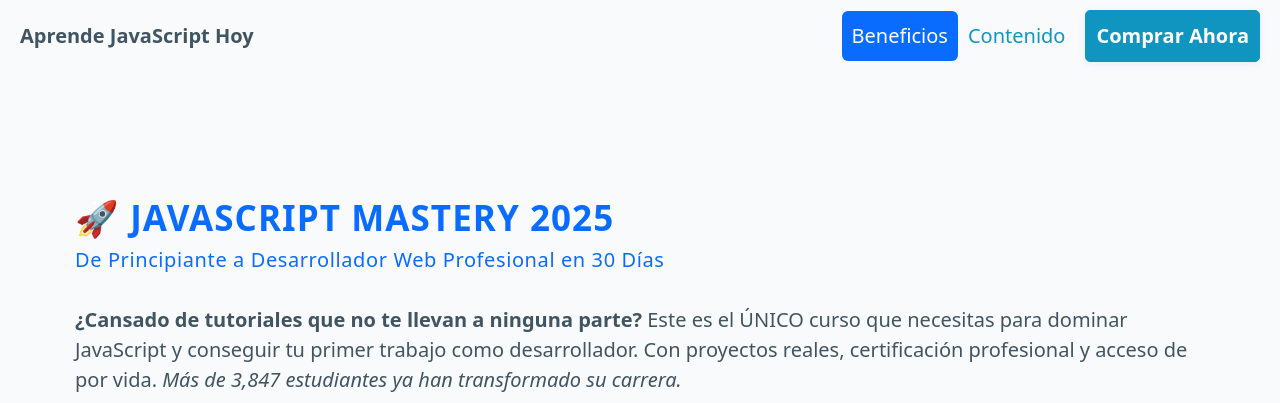
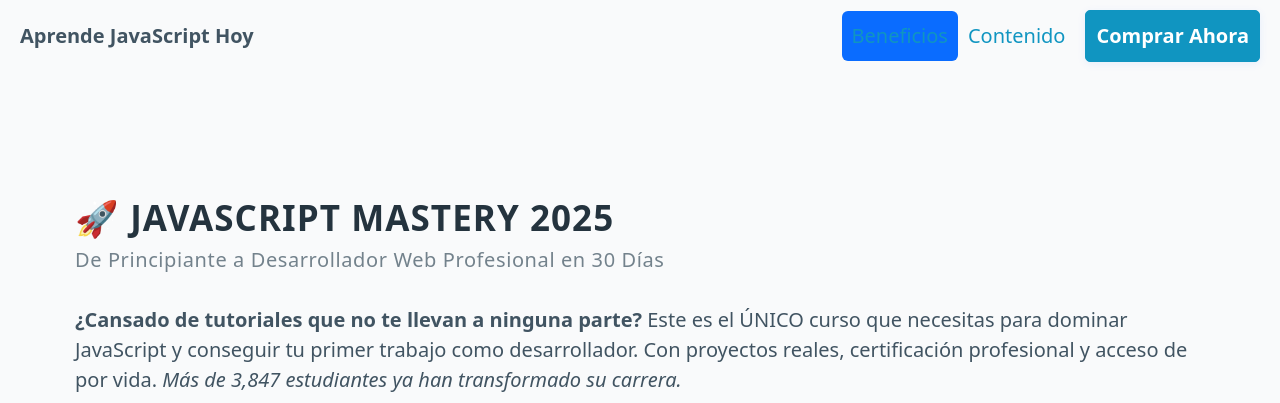
Before and after one commit to kevinandresgarciagomez642-coder/Javascript-mastery, a plain HTML site: page index.html in a window 1280 px wide. Shown: the top 403 px of the page. Drawn offline with nearby package versions, Linux system fonts and the light colour scheme.

Commit message:
Update styles.css

```diff
--- a/styles.css
+++ b/styles.css
@@ -3,7 +3,7 @@ body {
 }
 
 h2, h3 {
-  color: #0a6cff;
+  color: #red;
   letter-spacing: 0.03em;
 }
 
@@ -13,7 +13,7 @@ nav {
 
 nav a.active {
   background: #0a6cff;
-  color: #fff !important;
+  color: #blue !important;
   border-radius: 6px;
   transition: background 0.2s;
 }
```
